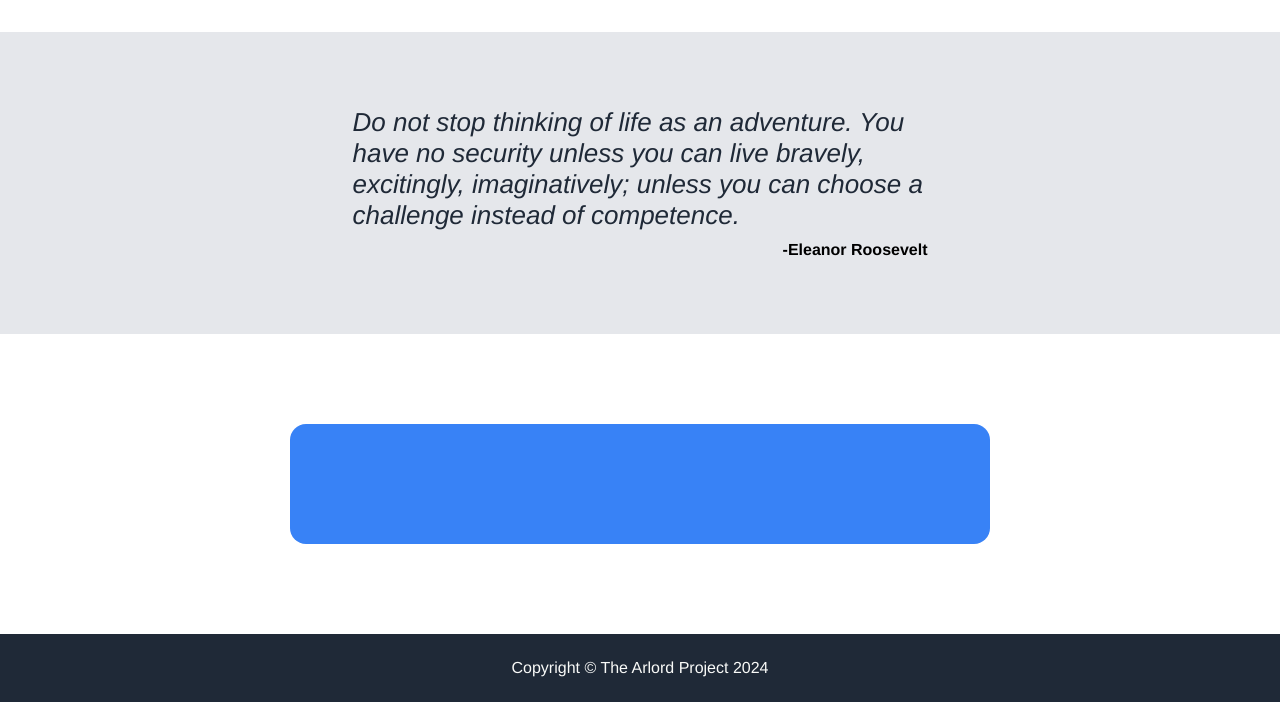
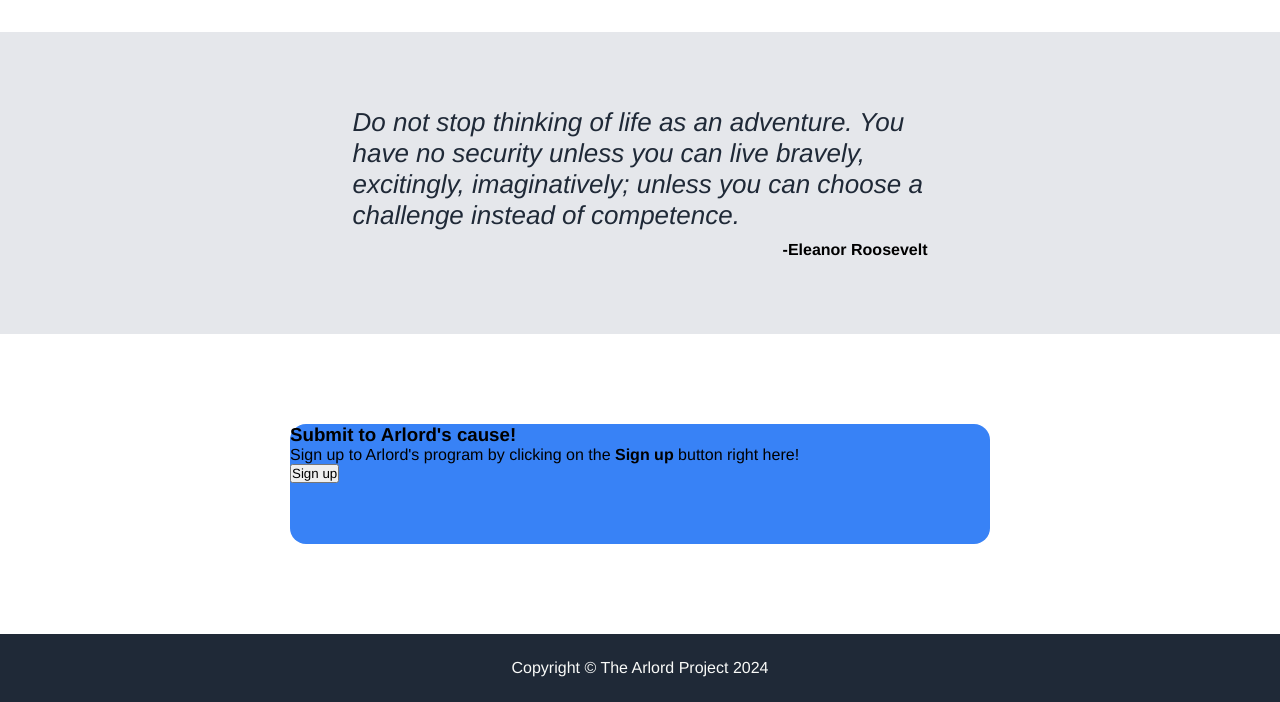
Before and after one commit to arLorD-CommITs/Landing-Page-2024, a plain HTML site: page index.html in a window 1280 px wide. Shown: the part 669-1371 px from the top of the page. Drawn offline with Linux system fonts and the light colour scheme.

Commit message:
Add modal content in sign up section

```diff
--- a/index.html
+++ b/index.html
@@ -60,7 +60,11 @@
         </section>
         <section class="third-section">
             <div class="third-section-container">
-
+                <div>
+                    <h3>Submit to Arlord's cause!</h3>
+                    <p>Sign up to Arlord's program by clicking on the <b>Sign up</b> button right here!</p>
+                </div>
+                <button>Sign up</button>
             </div>
         </section>
         <footer class="footer">
```
